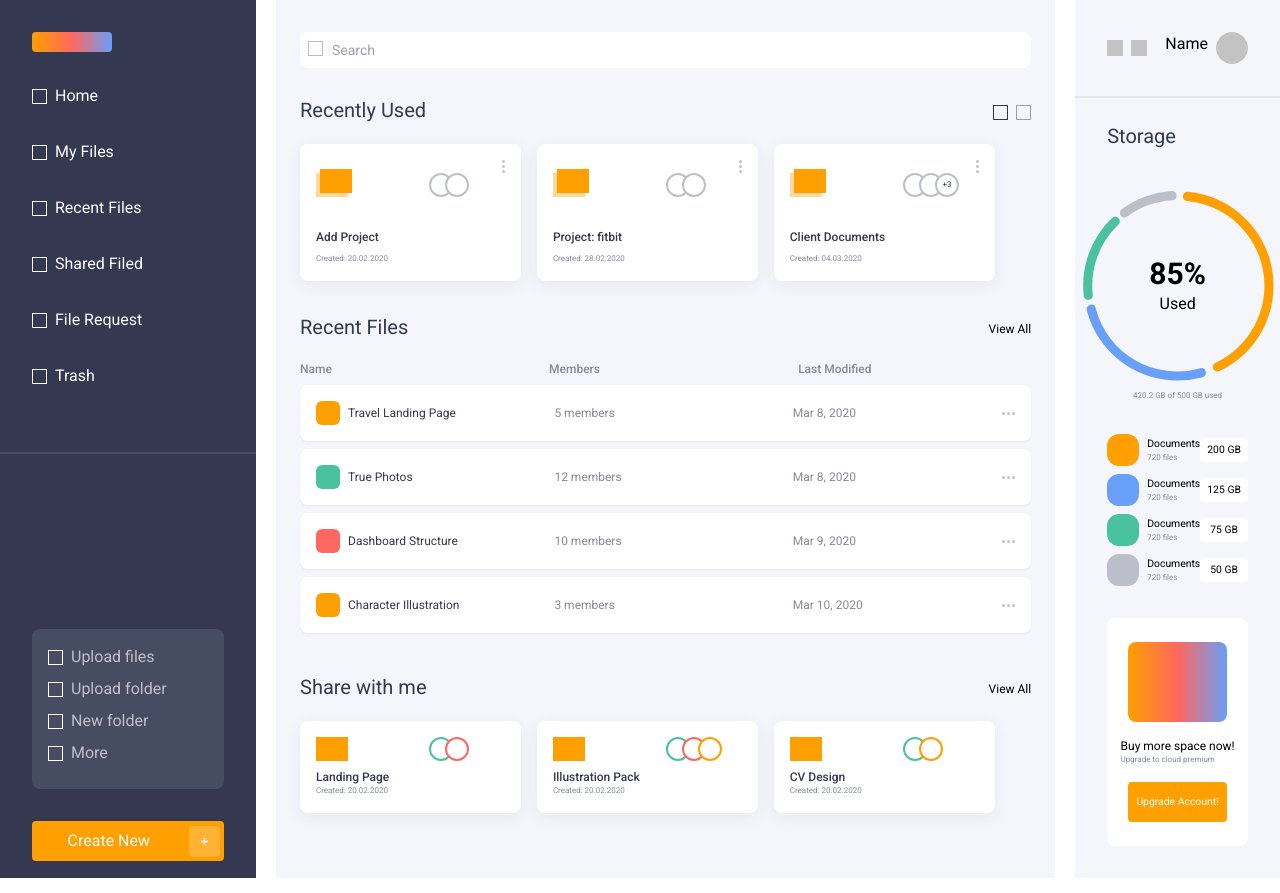
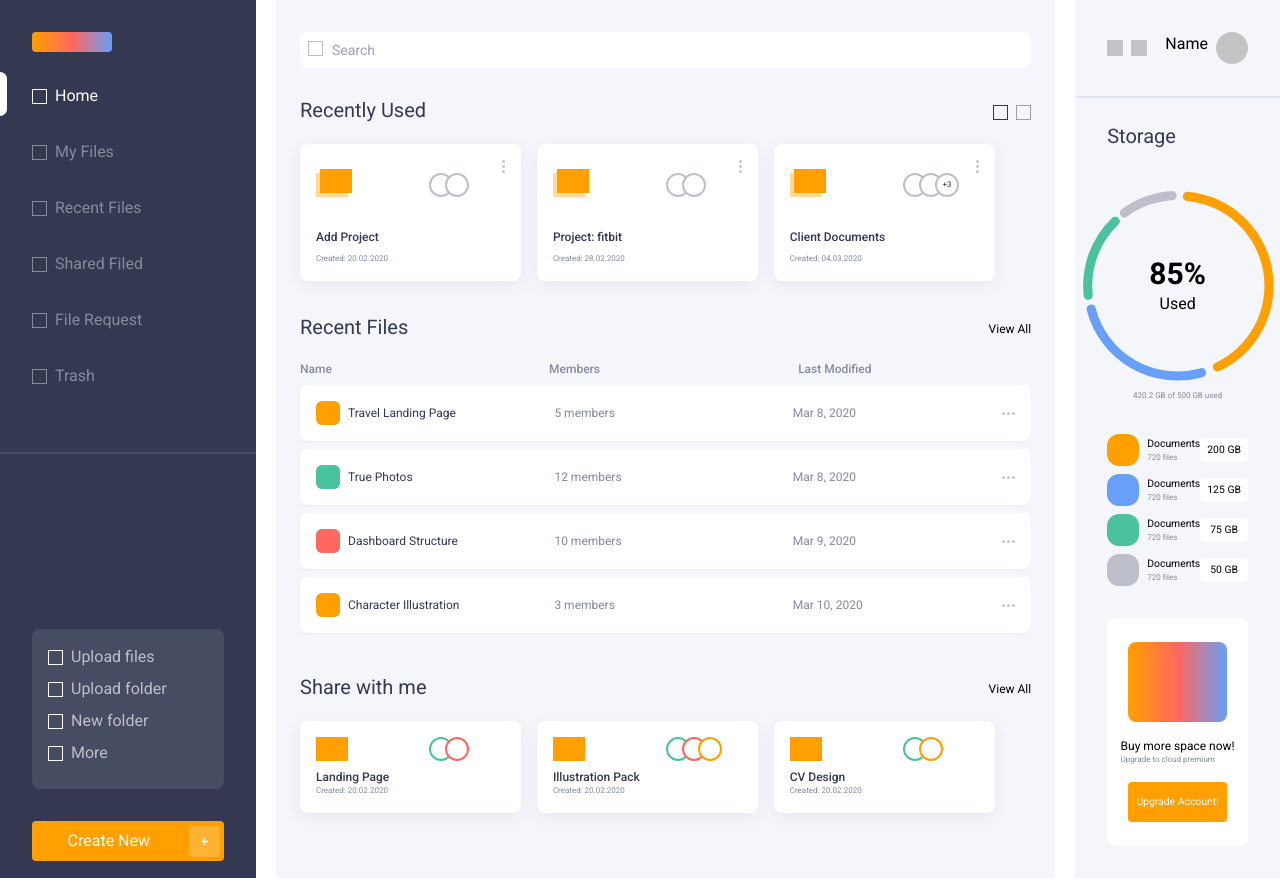
Before and after one commit to OVarLaz/css-react-layout, a React (Create React App) app: page / in a window 1280 px wide. Built offline with nearby package versions, Linux system fonts and the light colour scheme.

Commit message:
chore: update active properties

```diff
--- a/src/views/components/Sidebar/Sidebar.tsx
+++ b/src/views/components/Sidebar/Sidebar.tsx
@@ -1,7 +1,9 @@
-import React from "react";
-import { SquareIcon, PlusIcon } from "../ui/Icon";
+import React, { useState } from "react";
+import { SquareIcon, PlusIcon, SubtractIcon } from "../ui/Icon";
 
 const Sidebar: React.FC = () => {
+  const [activeItem] = useState("/home");
+
   const actions = {
     upload_files: { name: "Upload files", url: "/upload-files" },
     upload_folder: { name: "Upload folder", url: "/upload-folder" },
@@ -9,7 +11,7 @@ const Sidebar: React.FC = () => {
     more: { name: "More", url: "/more" },
   };
   const pages = {
-    home: { name: "Home", url: "/" },
+    home: { name: "Home", url: "/home" },
     files: { name: " My Files", url: "/my-files" },
     recent: { name: "Recent Files", url: "/recent-files" },
     shared: { name: "Shared Filed", url: "/shared-filed" },
@@ -17,19 +19,37 @@ const Sidebar: React.FC = () => {
     trash: { name: "Trash", url: "/trash" },
   };
 
+  const currentPage = (url: string) => {
+    return url === activeItem ? true : false;
+  };
+
   return (
     <aside className="bg-gray text-white w-64 min-h-screen">
-      <div className="p-8">
-        <div className="bg-custom-gradient w-20 h-5 rounded"></div>
+      <div className="py-8 pr-8">
+        <div className="bg-custom-gradient w-20 h-5 ml-8 rounded"></div>
         <ul className="pt-8">
-          {Object.entries(pages).map(([key, page]) => (
-            <li key={key} className="mb-8 flex items-center">
-              <SquareIcon />
-              <a href={page.url} className="ml-2 text-white">
-                {page.name}
-              </a>
-            </li>
-          ))}
+          {Object.entries(pages).map(([key, page]) => {
+            const active = currentPage(page.url);
+            return (
+              <div className="relative">
+                <div className="absolute -bottom-2">
+                  {active ? <SubtractIcon /> : null}
+                </div>
+
+                <li key={key} className="pl-8 mb-8 flex items-center">
+                  <SquareIcon color={`${active ? "#ffffff" : "#858A9D "}`} />
+                  <a
+                    href={page.url}
+                    className={`ml-2 ${
+                      active ? "text-white" : "text-tertiary-gray"
+                    }`}
+                  >
+                    {page.name}
+                  </a>
+                </li>
+              </div>
+            );
+          })}
         </ul>
       </div>
       <div className="h-0.5 w-full bg-base-gray"></div>
--- /dev/null
+++ b/src/views/components/ui/Icon/SubtractIcon.tsx
@@ -0,0 +1,22 @@
+import React from "react";
+
+const SubtractIcon: React.FC = () => {
+  return (
+    <svg
+      width="7"
+      height="44"
+      viewBox="0 0 7 44"
+      fill="none"
+      xmlns="http://www.w3.org/2000/svg"
+    >
+      <path
+        fill-rule="evenodd"
+        clip-rule="evenodd"
+        d="M0 44C3.86597 44 7 40.866 7 37V7C7 3.13403 3.86597 0 0 0V44Z"
+        fill="white"
+      />
+    </svg>
+  );
+};
+
+export default SubtractIcon;
--- a/src/views/components/ui/Icon/index.ts
+++ b/src/views/components/ui/Icon/index.ts
@@ -1,4 +1,5 @@
 export { default as SquareIcon } from "./SquareIcon";
 export { default as PlusIcon } from "./PlusIcon";
+export { default as SubtractIcon } from "./SubtractIcon";
 export { default as ActionDotsIcon } from "./ActionDotsIcon";
 export { default as ActionVerticalDotsIcon } from "./ActionVerticalDotsIcon";
```
